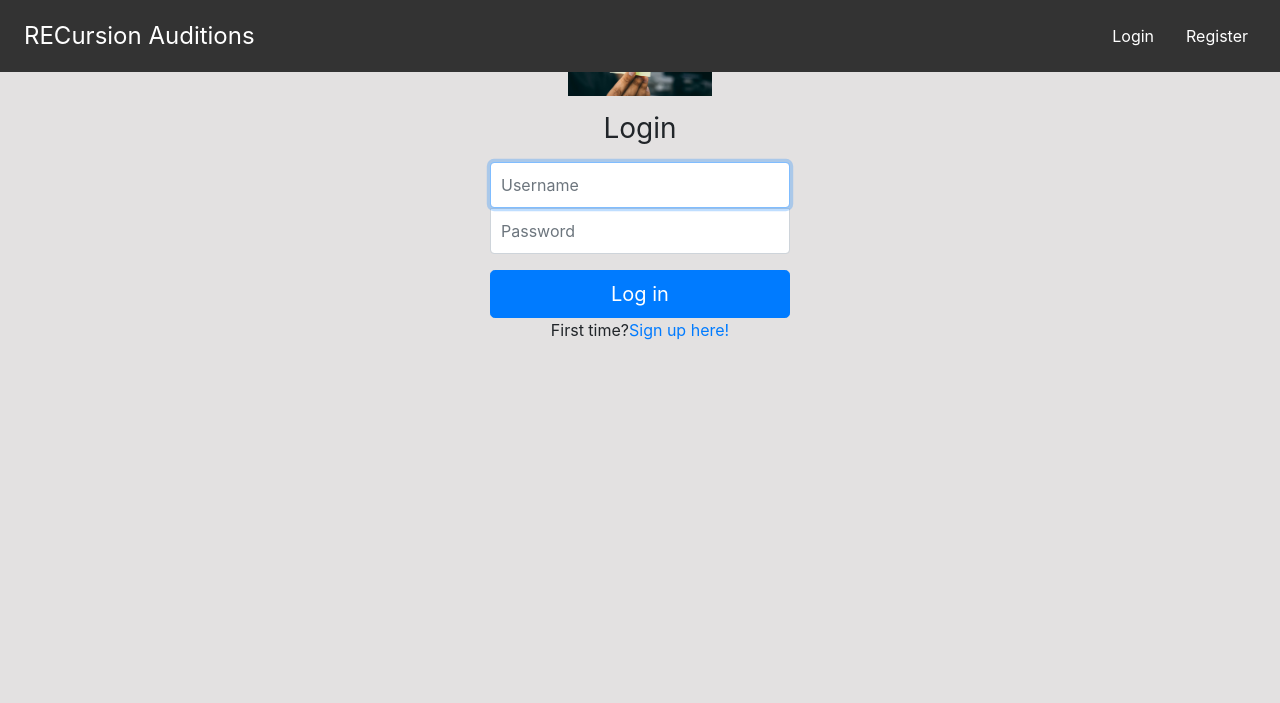
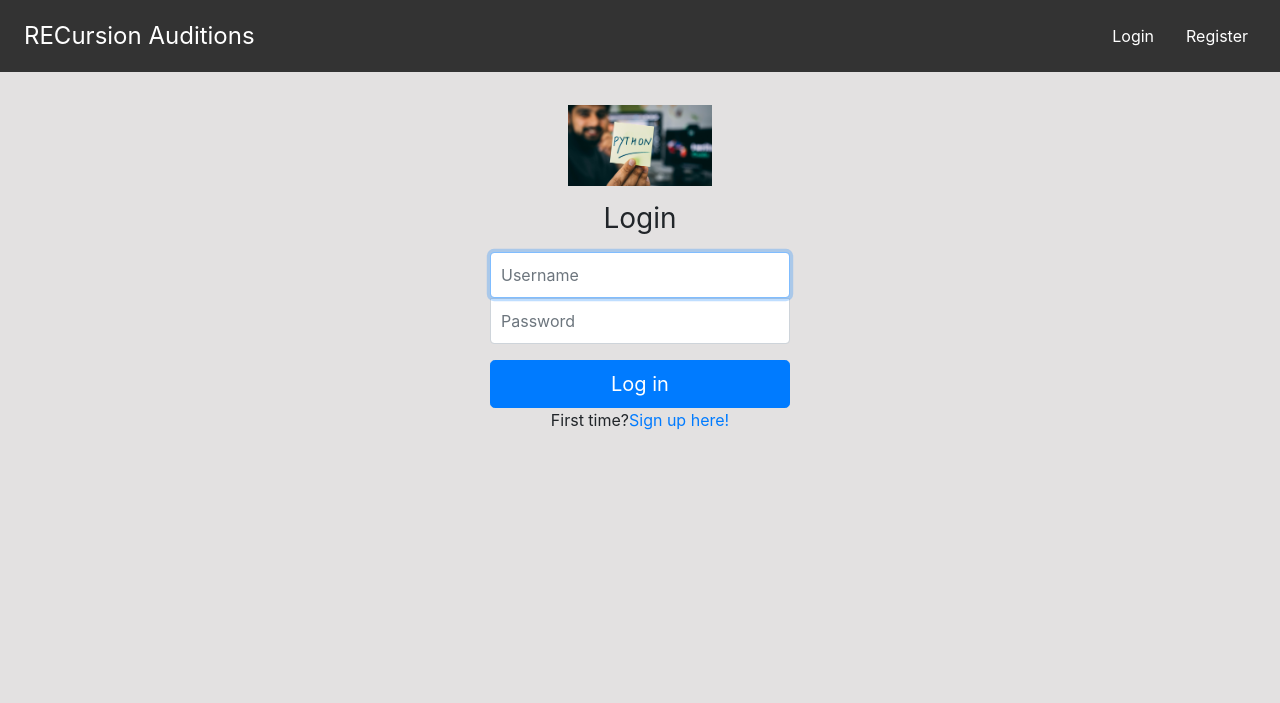
Before and after one commit to arin17bishwa/REC_webd, a Django app: page /account/login/ in a window 1280 px wide. Shown: the top 703 px of the page. Run offline with Django 3.2, Linux system fonts and the light colour scheme; some libraries are stand-ins or nearby versions.

Commit message:
increased top margin to 90

```diff
--- a/account/templates/account/login.html
+++ b/account/templates/account/login.html
@@ -10,10 +10,10 @@ Login
 
 <style type="text/css">
     .form-signin {
-      width: 100%;
-      max-width: 330px;
-      padding: 15px;
-      margin: auto;
+        width: 100%;
+        max-width: 330px;
+        padding: 15px;
+        margin: 90px auto auto;
     }
     .form-signin .checkbox {
       font-weight: 400;
```
